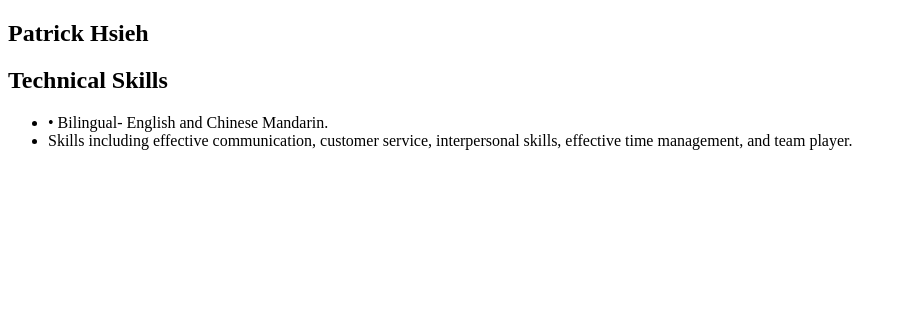
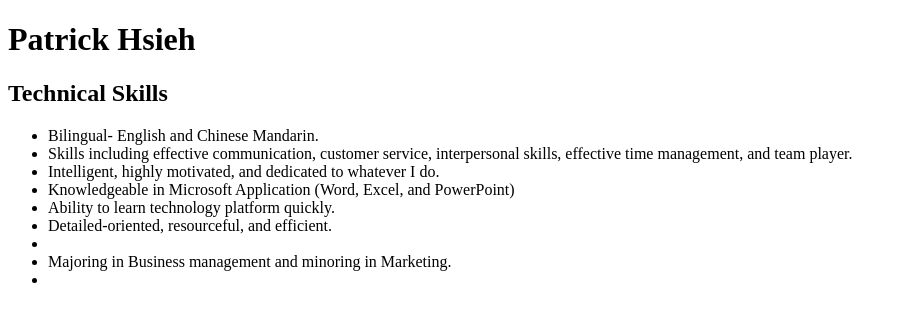
Before and after one commit to PATRICKHSIEH04/PATRICKHSIEH04.github.io, a plain HTML site: page index.html in a window 1280 px wide. Shown: the whole page, without its empty margins (0-907 px from the left). Drawn offline with Linux system fonts and the light colour scheme.

Commit message:
Update index.html

```diff
--- a/index.html
+++ b/index.html
@@ -1,13 +1,18 @@
 <!DOCTYPE html>
 <html>
-<h2>Patrick Hsieh
-  </h2>
+<h1>Patrick Hsieh
+  </h1>
   <body>
     <div class="container">
       <h2>Technical Skills</h2>
       <ul>
-        <li>•	Bilingual- English and Chinese Mandarin. </li>
+        <li>Bilingual- English and Chinese Mandarin. </li>
 <li>Skills including effective communication, customer service, interpersonal skills, effective time management, and team player. </li>
+        <li>Intelligent, highly motivated, and dedicated to whatever I do.</li>
+        <li>Knowledgeable in Microsoft Application (Word, Excel, and PowerPoint)</li>
+        <li>Ability to learn technology platform quickly.</li>
+        <li>Detailed-oriented, resourceful, and efficient.<li>
+        <li>Majoring in Business management and minoring in Marketing.<li>
         </div>
       </body>
         </html>
```
